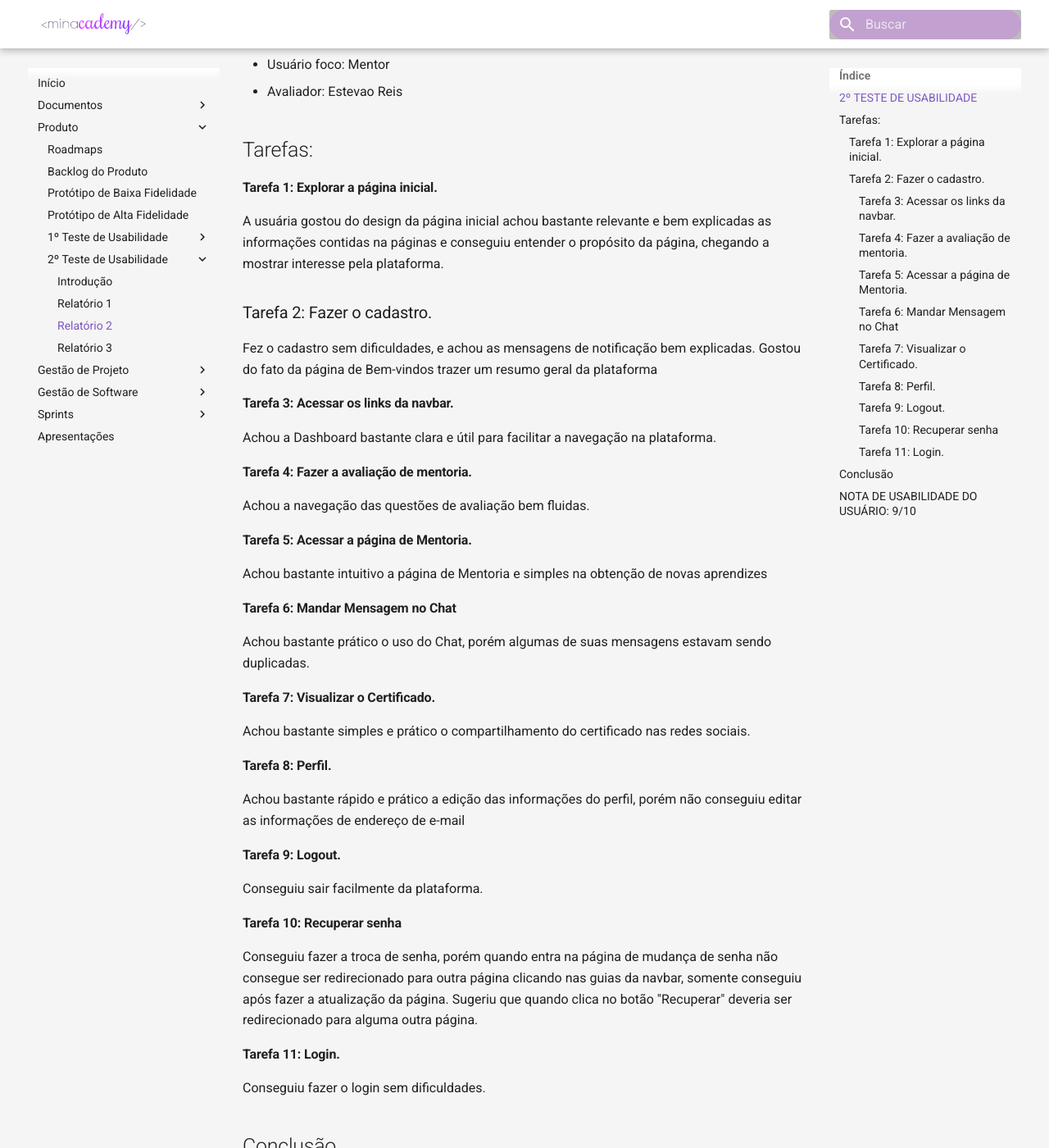
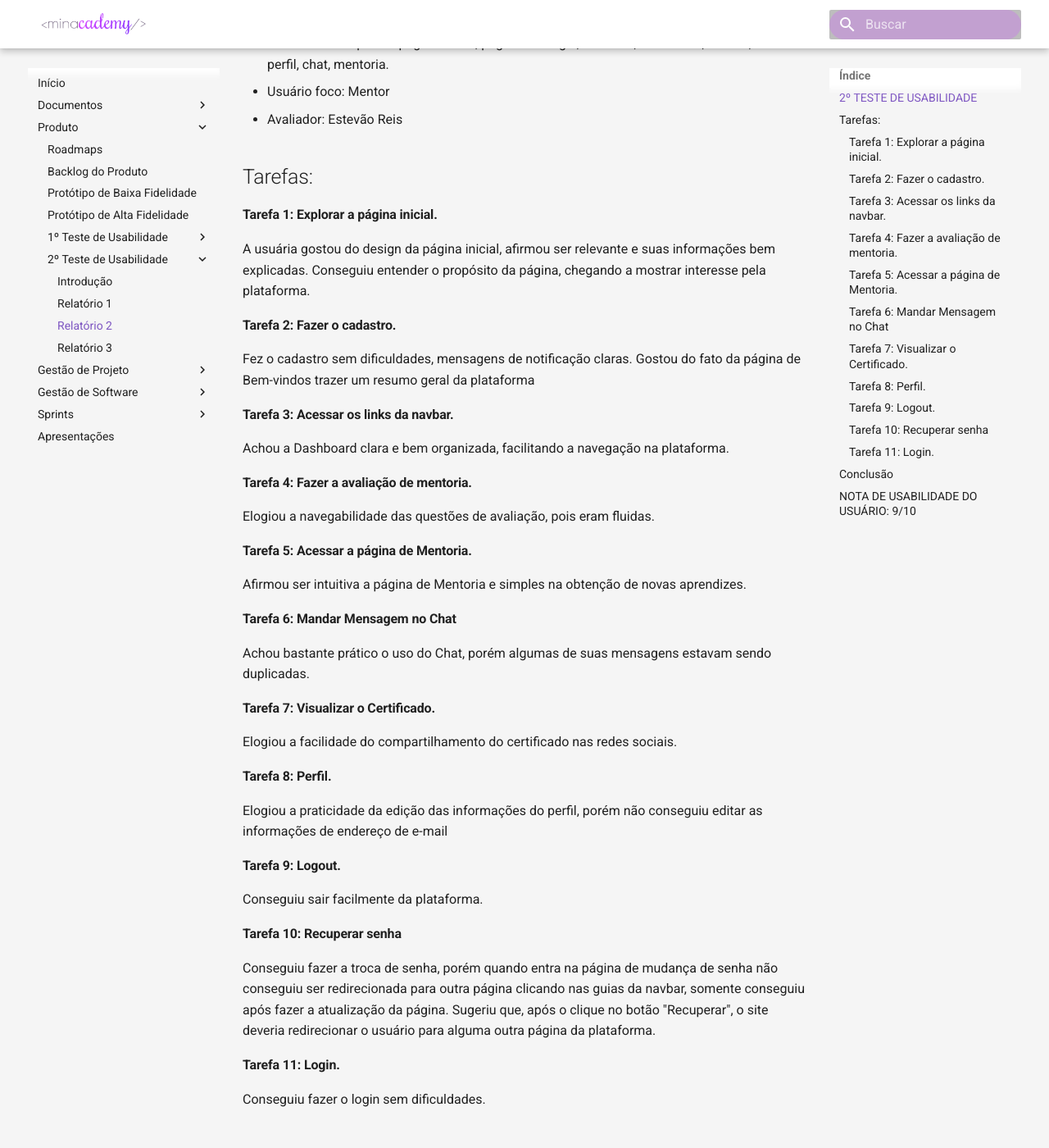
Before and after one commit to fga-eps-mds/2020.1-Minacademy-Wiki, an MkDocs documentation site: the page built from docs/produto/testesUsabilidade2/relatorio_02.md, in a window 1280 px wide and 1400 px high, scrolled down 336 px. Shown: the whole window at 82% size. Built offline with MkDocs 1.6.1 and Material for MkDocs 9.7.7, drawn with Linux system fonts in a browser that asks for light colours; some of the changed text lies outside the part shown.

```diff
--- a/docs/produto/testesUsabilidade2/relatorio_02.md
+++ b/docs/produto/testesUsabilidade2/relatorio_02.md
@@ -2,32 +2,33 @@
 
 - Usuário: Ester Araújo
 - Idade: 20
+- Gênero: Feminino
 - Tipo: Bombeira Civil
 - Estado do site: possui página inicial, páginas de login, cadastro, dashboard, tutorial, editar perfil, chat, mentoria.
 - Usuário foco: Mentor
-- Avaliador: Estevao Reis
+- Avaliador: Estevão Reis
 
 ## Tarefas:
 
 #### Tarefa 1: Explorar a página inicial.
 
-A usuária gostou do design da página inicial achou bastante relevante e bem explicadas as informações contidas na páginas e conseguiu entender o propósito da página, chegando a mostrar interesse pela plataforma.
+A usuária gostou do design da página inicial, afirmou ser  relevante e suas informações bem explicadas. Conseguiu entender o propósito da página, chegando a mostrar interesse pela plataforma.
 
-### Tarefa 2: Fazer o cadastro.
+#### Tarefa 2: Fazer o cadastro.
 
-Fez o cadastro sem dificuldades, e achou as mensagens de notificação bem explicadas. Gostou do fato da página de Bem-vindos trazer um resumo geral da plataforma
+Fez o cadastro sem dificuldades, mensagens de notificação claras. Gostou do fato da página de Bem-vindos trazer um resumo geral da plataforma
 
 #### Tarefa 3: Acessar os links da navbar.
 
-Achou a Dashboard bastante clara e útil para facilitar a navegação na plataforma.
+Achou a Dashboard clara e bem organizada, facilitando a navegação na plataforma.
 
 #### Tarefa 4: Fazer a avaliação de mentoria.
 
-Achou a navegação das questões de avaliação bem fluidas.
+Elogiou a navegabilidade das questões de avaliação, pois eram fluidas.
 
 #### Tarefa 5: Acessar a página de Mentoria.
 
-Achou bastante intuitivo a página de Mentoria e simples na obtenção de novas aprendizes
+Afirmou ser intuitiva a página de Mentoria e simples na obtenção de novas aprendizes.
 
 #### Tarefa 6: Mandar Mensagem no Chat
 
@@ -35,23 +36,23 @@ Achou bastante prático o uso do Chat, porém algumas de suas mensagens estavam
 
 #### Tarefa 7: Visualizar o Certificado.
 
-Achou bastante simples e prático o compartilhamento do certificado nas redes sociais.
+Elogiou a facilidade do compartilhamento do certificado nas redes sociais.
 
 #### Tarefa 8: Perfil.
 
-Achou bastante rápido e prático a edição das informações do perfil, porém não conseguiu editar as informações de endereço de e-mail
+Elogiou a praticidade da edição das informações do perfil, porém não conseguiu editar as informações de endereço de e-mail
 
 #### Tarefa 9: Logout.
 Conseguiu sair facilmente da plataforma.
 
 #### Tarefa 10: Recuperar senha
-Conseguiu fazer a troca de senha, porém quando entra na página de mudança de senha não consegue ser redirecionado para outra página clicando nas guias da navbar, somente conseguiu após fazer a atualização da página. Sugeriu que quando clica no botão "Recuperar" deveria ser redirecionado para alguma outra página.
+Conseguiu fazer a troca de senha, porém quando entra na página de mudança de senha não conseguiu ser redirecionada para outra página clicando nas guias da navbar, somente conseguiu após fazer a atualização da página. Sugeriu que, após o clique no botão "Recuperar", o site deveria redirecionar o usuário para alguma outra página da plataforma.
 
 #### Tarefa 11: Login.
 Conseguiu fazer o login sem dificuldades.
 
 ## Conclusão
 
-A usuária não teve dificuldades em geral para navegar na plataforma, achou as mensagens bastante instrutivas relevantes, porém algumas funcionalidades poderiam ser melhoradas.
+A usuária não teve dificuldades em geral para navegar na plataforma, achou as mensagens bastante instrutivas e relevantes, porém algumas funcionalidades poderiam ser melhoradas.
 
 ## NOTA DE USABILIDADE DO USUÁRIO: 9/10
```
Also changed, not shown: docs/produto/testesUsabilidade2/relatorio_01.md (+2 -1 lines), docs/produto/testesUsabilidade2/relatorio_03.md (+9 -8 lines).
